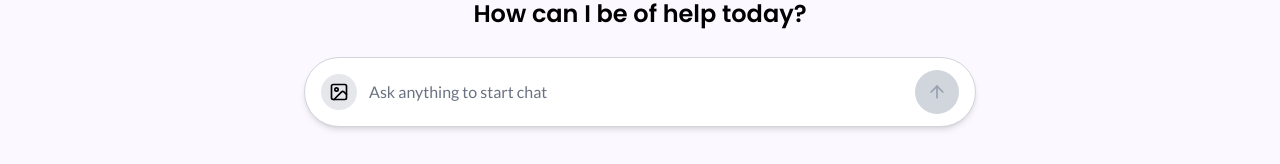
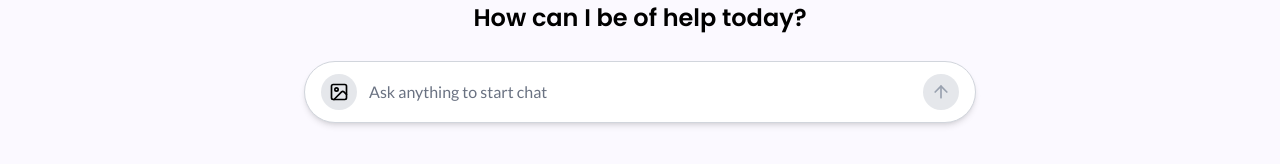
Before and after one commit to SteveSplash934/aichatui, a React (Vite) app: page /chat in a window 1280 px wide. Shown: the part 277-441 px from the top of the page. Built offline with nearby package versions, Linux system fonts and the light colour scheme; sample sign-in values are in the browser's storage; a web font is replaced by a local one.

Commit message:
added the pause icon, moving to it logic now

```diff
--- a/src/components/ChatInput.jsx
+++ b/src/components/ChatInput.jsx
@@ -1,5 +1,5 @@
 import { useRef, useEffect } from "react";
-import { ArrowUp, Image as ImageIcon, X } from "lucide-react";
+import { ArrowUp, Image as ImageIcon, X, Square } from "lucide-react";
 
 export default function ChatInput({
     theme,
@@ -11,7 +11,7 @@ export default function ChatInput({
     handleSend,
     handleDrop,
     placeholder,
-    sendEnabled = true,
+    sendPaused = false,
 }) {
     const fileInputRef = useRef(null);
     const textareaRef = useRef(null);
@@ -77,23 +77,34 @@ export default function ChatInput({
                     />
                 </div>
 
-                {/* Send Button */}
+                {/* Send / Pause Button */}
                 <div className="flex items-center justify-center">
                     <button
                         onClick={handleSend}
-                        disabled={!sendEnabled}
-                        className={`p-3 rounded-full transition ${sendEnabled
-                            ? theme === "dark"
-                                ? "bg-white text-black"
-                                : "bg-black text-white"
-                            : theme === "dark"
-                                ? "bg-dark-surface-stroke text-dark-placeholder cursor-not-allowed"
-                                : "bg-gray-300 text-gray-400 cursor-not-allowed"
+                        disabled={!input.trim() && !previews.length}
+                        className={`p-2 rounded-full cursor-pointer transition
+                            ${theme === "dark"
+                                ? sendPaused
+                                    ? "bg-dark-surface-stroke text-dark-button-text hover:bg-white hover:text-black"
+                                    : !input.trim() && !previews.length
+                                        ? "bg-dark-surface-stroke text-dark-placeholder cursor-not-allowed"
+                                        : "bg-white text-black hover:bg-dark-surface-stroke hover:text-dark-button-text"
+                                : sendPaused
+                                    ? "bg-gray-200 text-black hover:bg-black hover:text-white"
+                                    : !input.trim() && !previews.length
+                                        ? "bg-gray-200 text-gray-400 cursor-not-allowed"
+                                        : "bg-white text-black hover:bg-black hover:text-white"
                             }`}
+                        title={sendPaused ? "Pause" : "Send"}
                     >
-                        <ArrowUp className="w-5 h-5" />
+                        {sendPaused ? (
+                            <Square className="w-5 h-5" fill="currentColor" />
+                        ) : (
+                            <ArrowUp className="w-5 h-5" />
+                        )}
                     </button>
                 </div>
+
 
                 {/* Image previews */}
                 {previews.length > 0 && (
@@ -110,7 +121,7 @@ export default function ChatInput({
                                 />
                                 <button
                                     onClick={() => removePreview(i)}
-                                    className="absolute top-1 right-1 bg-black bg-opacity-60 rounded-full p-0.5 text-white"
+                                    className="absolute top-1 right-1 bg-black bg-opacity-60 rounded-full p-0.5 text-white cursor-pointer"
                                 >
                                     <X size={14} />
                                 </button>
--- a/src/pages/Chat.jsx
+++ b/src/pages/Chat.jsx
@@ -173,8 +173,6 @@ export default function Chat() {
         sendToAgent(userMsg, botId);
     };
 
-    // const inputBg = theme === "dark" ? "bg-dark-bg" : "bg-white";
-
     return (
         <div className="flex flex-col h-full w-full relative transition-colors duration-300">
             {/* Global drag overlay */}
@@ -211,7 +209,7 @@ export default function Chat() {
                             handleSend={handleSend}
                             handleDrop={handleDrop}
                             placeholder="Ask anything to start chat"
-                            sendEnabled={!isBotTyping && (input.trim() !== "" || previews.length > 0)}
+                            sendPaused={isBotTyping}
                         />
                         {previews.length > 0 && (
                             <div className="mt-3 flex flex-wrap gap-2 justify-center">
@@ -378,7 +376,7 @@ export default function Chat() {
                     handleSend={handleSend}
                     handleDrop={handleDrop}
                     placeholder="Type your message..."
-                    sendEnabled={!isBotTyping && (input.trim() !== "" || previews.length > 0)}
+                    sendPaused={isBotTyping}
                 />
             )}
 
--- a/vite.config.js
+++ b/vite.config.js
@@ -11,9 +11,9 @@ export default defineConfig({
   server: {
     historyApiFallback: true,
     allowedHosts: [
-      '6887c587097d.ngrok-free.app'
+      '297882fec450.ngrok-free.app'
     ]
-    // host: "192.168.137.1",
+    // host: "0.0.0.0",
     // port: 8080
   },
   assetsInclude: ['**/*.lottie'],
```
Also changed, not shown: package.json (line endings or trailing spaces), 2 other files (tests, documents, lock files or other folders).
